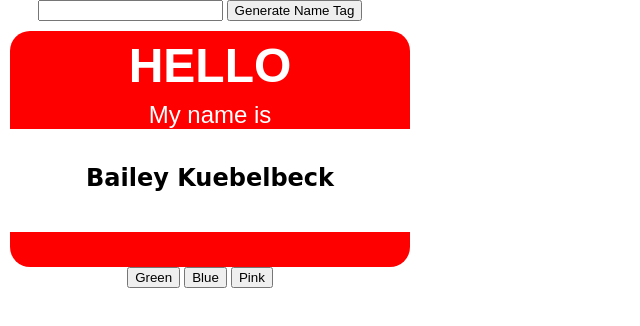
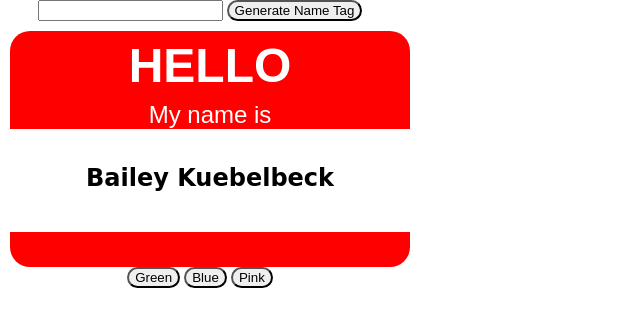
Before and after one commit to baileykue/lab-03a-better-nametag, a plain HTML site: page index.html in a window 1280 px wide. Shown: the whole page, without its empty margins (0-640 px from the left). Drawn offline with Linux system fonts and the light colour scheme.

Commit message:
messing around with the button styles

```diff
--- a/styles/style.css
+++ b/styles/style.css
@@ -71,3 +71,7 @@ section {
 #pink:hover {
     background-color: pink;
 }
+
+button {
+    border-radius: 2rem;
+};
```
Also changed, not shown: index.html (+4 -2 lines).
